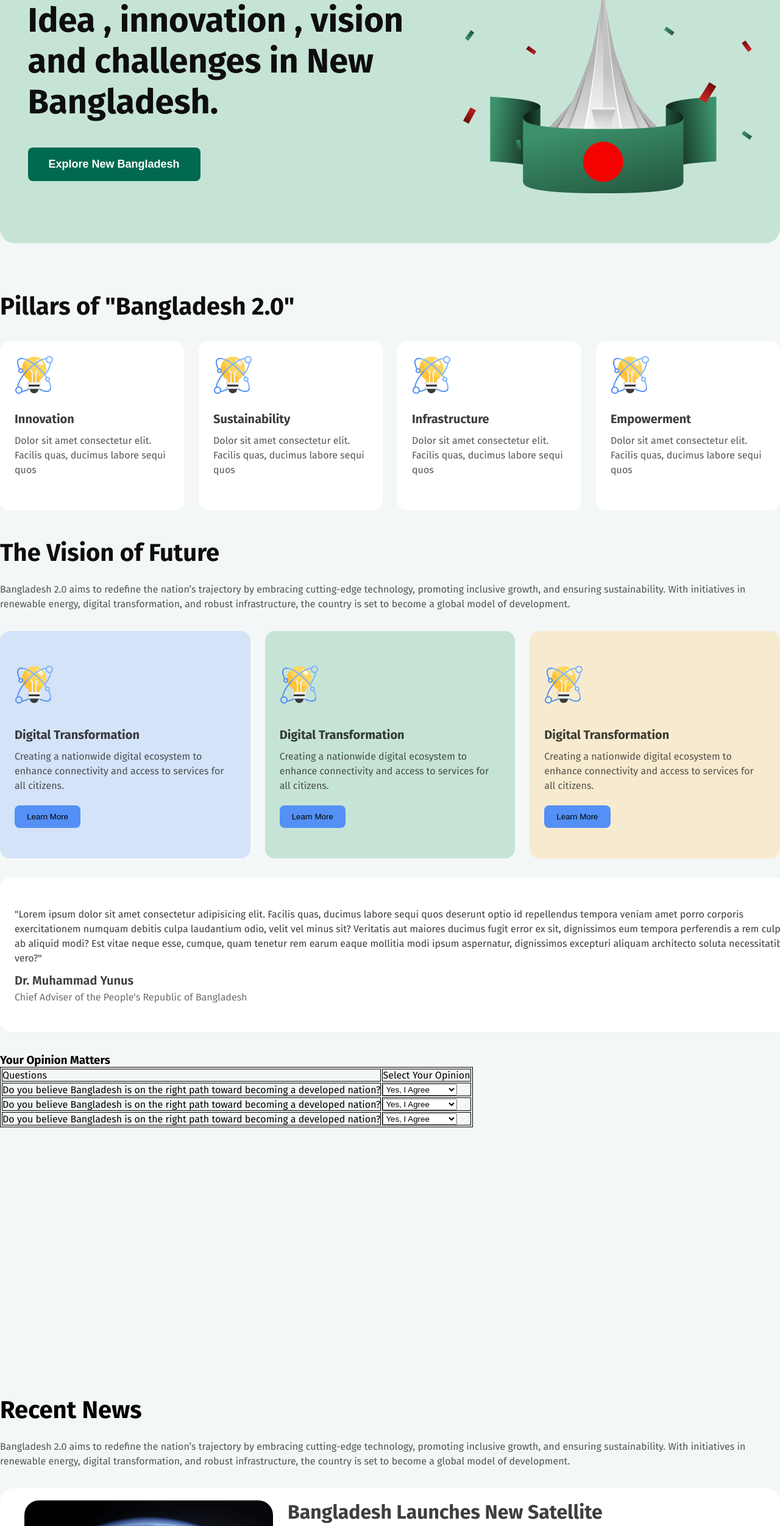
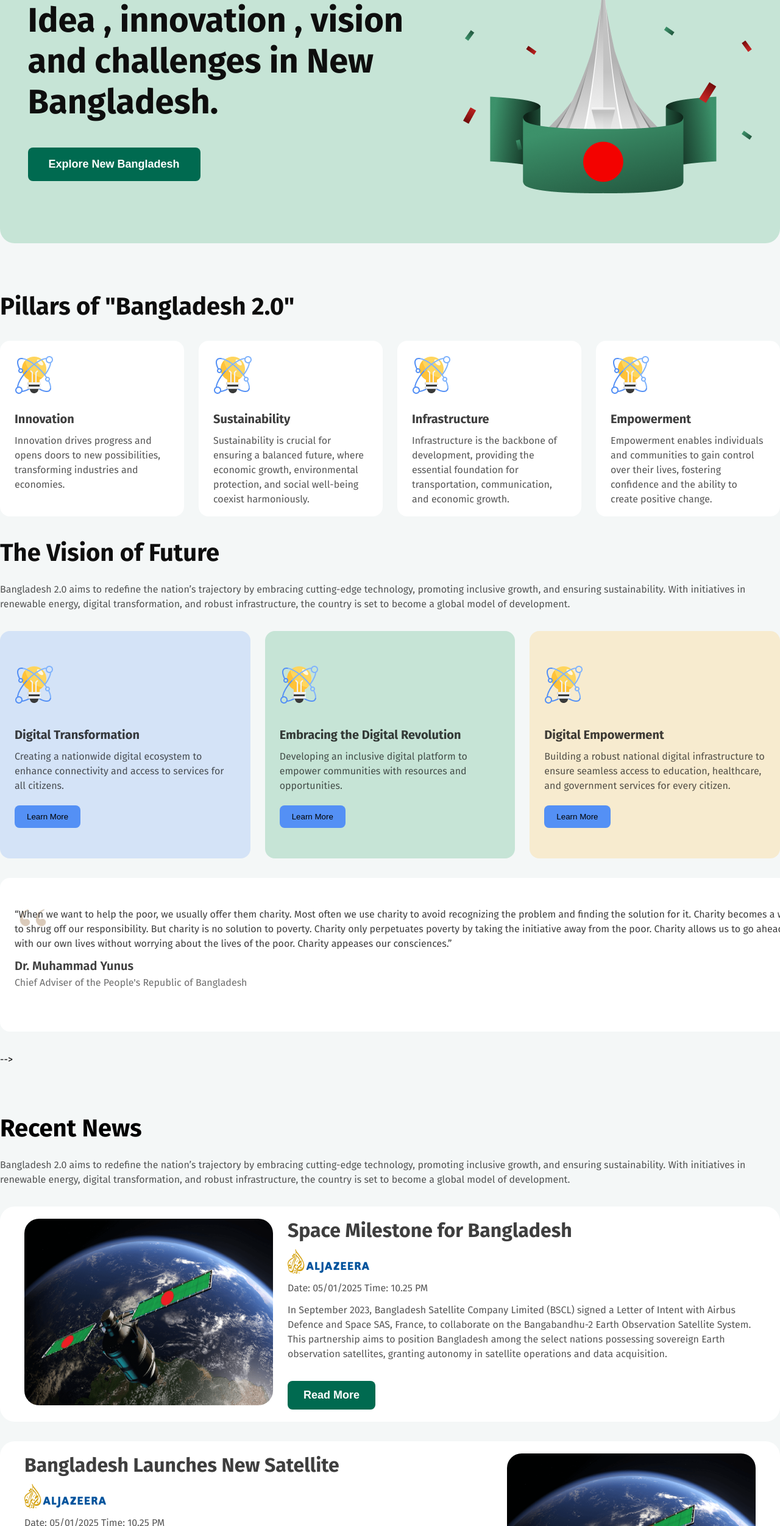
Before and after one commit to rifat-hasan121/Assignment-1, a plain HTML site: page index.html in a window 1280 px wide. Shown: the part 297-2800 px from the top of the page at 61% size. Drawn offline with Linux system fonts and the light colour scheme; a web font is replaced by a local one.

Commit message:
changes lorem text and added hover effect

```diff
--- a/index.html
+++ b/index.html
@@ -16,7 +16,7 @@
       <header>
         <nav class="navbar">
           <ul>
-            <li class="nav">Bangladesh 2.0</li>
+            <li class="nav"> <span class="span1">Bangla</span><span class="span2">desh </span><span class="span1">2</span>.<span class="span2">0</span></li>
             <li class="nav2">Sign In</li>
           </ul>
         </nav>
@@ -43,8 +43,7 @@
             <img src="assets/card-icon.png" alt="" />
             <h5 class="cards-title">Innovation</h5>
             <p class="card-desc">
-              Dolor sit amet consectetur elit. Facilis quas, ducimus labore
-              sequi quos
+              Innovation drives progress and opens doors to new possibilities, transforming industries and economies.
             </p>
           </div>
 
@@ -52,8 +51,7 @@
             <img src="assets/card-icon.png" alt="" />
             <h5 class="cards-title">Sustainability</h5>
             <p class="card-desc">
-              Dolor sit amet consectetur elit. Facilis quas, ducimus labore
-              sequi quos
+              Sustainability is crucial for ensuring a balanced future, where economic growth, environmental protection, and social well-being coexist harmoniously.
             </p>
           </div>
 
@@ -61,8 +59,7 @@
             <img src="assets/card-icon.png" alt="" />
             <h5 class="cards-title">Infrastructure</h5>
             <p class="card-desc">
-              Dolor sit amet consectetur elit. Facilis quas, ducimus labore
-              sequi quos
+             Infrastructure is the backbone of development, providing the essential foundation for transportation, communication, and economic growth.
             </p>
           </div>
 
@@ -70,8 +67,7 @@
             <img src="assets/card-icon.png" alt="" />
             <h5 class="cards-title">Empowerment</h5>
             <p class="card-desc">
-              Dolor sit amet consectetur elit. Facilis quas, ducimus labore
-              sequi quos
+             Empowerment enables individuals and communities to gain control over their lives, fostering confidence and the ability to create positive change.
             </p>
           </div>
         </div>
@@ -100,34 +96,25 @@
 
           <div class="cards2">
             <img src="assets/card-icon.png" alt="" />
-            <h3 class="cards-title">Digital Transformation</h3>
+            <h3 class="cards-title">Embracing the Digital Revolution</h3>
             <p class="card-desc">
-              Creating a nationwide digital ecosystem to enhance connectivity
-              and access to services for all citizens.
+              Developing an inclusive digital platform to empower communities with resources and opportunities.
             </p>
             <button class="btn2">Learn More</button>
           </div>
 
           <div class="cards3">
             <img src="assets/card-icon.png" alt="" />
-            <h3 class="cards-title">Digital Transformation</h3>
+            <h3 class="cards-title">Digital Empowerment</h3>
             <p class="card-desc">
-              Creating a nationwide digital ecosystem to enhance connectivity
-              and access to services for all citizens.
+              Building a robust national digital infrastructure to ensure seamless access to education, healthcare, and government services for every citizen.
             </p>
             <button class="btn2">Learn More</button>
           </div>
         </div>
         <div class="yunus">
           <p class="yunus-quites">
-            "Lorem ipsum dolor sit amet consectetur adipisicing elit. Facilis
-            quas, ducimus labore sequi quos deserunt optio id repellendus
-            tempora veniam amet porro corporis exercitationem numquam debitis
-            culpa laudantium odio, velit vel minus sit? Veritatis aut maiores
-            ducimus fugit error ex sit, dignissimos eum tempora perferendis a
-            rem culpa ab aliquid modi? Est vitae neque esse, cumque, quam
-            tenetur rem earum eaque mollitia modi ipsum aspernatur, dignissimos
-            excepturi aliquam architecto soluta necessitatibus vero?"
+           “When we want to help the poor, we usually offer them charity. Most often we use charity to avoid recognizing the problem and finding the solution for it. Charity becomes a way to shrug off our responsibility. But charity is no solution to poverty. Charity only perpetuates poverty by taking the initiative away from the poor. Charity allows us to go ahead with our own lives without worrying about the lives of the poor. Charity appeases our consciences.”
           </p>
           <h3 class="name">Dr. Muhammad Yunus</h3>
 
@@ -137,10 +124,10 @@
         </div>
       </div>
 
-      <div class="Opinion-Matters">
+      <!-- <div class="Opinion-Matters">
         <h3 class="your-opinion">Your Opinion Matters</h3>
 
-        <div class="table">
+         <div class="table">
           <table>
             <tr>
               <td>Questions</td>
@@ -184,8 +171,8 @@
               </td>
             </tr>
           </table>
-        </div>
-      </div>
+        </div> -->
+      </div> -->
 
       <div class="news">
         <h3 class="news-head">Recent News</h3>
@@ -202,17 +189,13 @@
             <img src="assets/satelite.png" alt="" />
           </div>
           <div class="news-pararap">
-            <h3 class="cont-head">Bangladesh Launches New Satellite</h3>
+            <h3 class="cont-head">Space Milestone for Bangladesh</h3>
             <h4 class="cont-img">
               <img src="assets/al-jazeera.png" alt="" />
             </h4>
             <p class="cont-date">Date: 05/01/2025 Time: 10.25 PM</p>
             <p class="cont-para">
-              Not until the creation and maintenance of decent conditions of
-              life for all people are recognized and accepted as a common
-              obligation of all people and all countries—not until then shall
-              we, with a certain degree of justification, be able to speak of
-              humankind as civilized
+              In September 2023, Bangladesh Satellite Company Limited (BSCL) signed a Letter of Intent with Airbus Defence and Space SAS, France, to collaborate on the Bangabandhu-2 Earth Observation Satellite System. This partnership aims to position Bangladesh among the select nations possessing sovereign Earth observation satellites, granting autonomy in satellite operations and data acquisition.
             </p>
             <button class="news-btn">Read More</button>
           </div>
--- a/style.css/index.css
+++ b/style.css/index.css
@@ -12,6 +12,13 @@
 /* start header */
 .navbar {
   margin: 50px 150px;
+}
+.span1{
+  color: red;
+}
+.span2{
+  color: green;
+
 }
 .navbar ul {
   display: flex;
@@ -35,8 +42,10 @@
   padding: 5px 20px;
   cursor: pointer;
 }
-.nav2:hover{
+.nav2:hover {
   transform: scale(1.1);
+  background-color: rgb(255, 0, 0);
+  color: rgb(255, 255, 255);
 }
 .bannar {
   background-color: rgba(198, 228, 214, 1);
@@ -80,8 +89,10 @@
   border-radius: 8px;
   cursor: pointer;
 }
-.btn1:hover{
+.btn1:hover {
   transform: scale(1.1);
+  background-color: red;
+  color: white;
 }
 /* end header */
 
@@ -108,7 +119,7 @@
 .cards2,
 .cards3 {
   width: 254px;
-  height: 230px;
+  height: 240px;
   padding: 24px;
   background-color: rgba(255, 255, 255, 1);
   border: none;
@@ -177,8 +188,10 @@
   margin-top: 20px;
   cursor: pointer;
 }
-.btn2:hover{
+.btn2:hover {
   transform: scale(1.1);
+  background-color: red;
+  color: white;
 }
 
 .vishon-cards > .cards3 {
@@ -222,6 +235,10 @@
   font-weight: 400;
   line-height: 24px;
   color: rgba(14, 14, 14, 0.8);
+  background: url(../assets/double\ quote.png);
+
+  background-repeat: no-repeat;
+  background-size: 60px;
 }
 .name {
   font-size: 20px;
@@ -243,11 +260,11 @@
   height: 481px;
   margin: 80px auto;
 }
-table,
+/* table,
 td {
   width: ;
   border: 1px solid black;
-}
+} */
 
 .news {
   width: 1280px;
@@ -319,8 +336,10 @@
   margin-top: 32px;
   cursor: pointer;
 }
-.news-btn:hover{
+.news-btn:hover {
   transform: scale(1.1);
+  background-color: red;
+  color: white;
 }
 
 .donate {
@@ -368,6 +387,8 @@
   transform: scale(1.1);
   transition: cubic-bezier(0.175, 0.885, 0.32, 1.275);
   background-color: rgba(198, 228, 214, 1);
+  background-color: red;
+  color: white;
 }
 .input {
   text-align: center;
@@ -405,36 +426,34 @@
   transition-duration: 1s;
   transition-property: calc(1.1);
   transition: cubic-bezier(0.075, 0.82, 0.165, 1);
+  background-color: red;
+  color: white;
 }
-.new-letter{
+.new-letter {
   width: 1280px;
   height: 395px;
   background-color: rgba(198, 228, 214, 1);
   margin: 80px auto;
   border-radius: 24px;
   text-align: center;
-
 }
 
 .newletter {
   display: flex;
 }
-.newletter-cont{
+.newletter-cont {
   margin: 0px auto;
   width: 622px;
   height: 112px;
-
-
-
 }
-.newletter-head{
+.newletter-head {
   margin-top: 80px;
   font-size: 40px;
   line-height: 48px;
   font-weight: 700;
   color: rgba(14, 14, 14, 1);
 }
-.newletter-para{
+.newletter-para {
   font-size: 16px;
   line-height: 24px;
   font-weight: 400;
@@ -442,7 +461,7 @@
   color: rgba(14, 14, 14, 0.7);
 }
 
-.input-mail{
+.input-mail {
   margin-top: 100px;
   font-size: 16px;
   line-height: 21px;
@@ -452,7 +471,7 @@
   border: none;
   border-radius: 8px 0 0 8px;
 }
-.sub2{
+.sub2 {
   font-size: 18px;
   font-weight: 600;
   line-height: 21px;
@@ -463,11 +482,13 @@
   color: #fff;
   background-color: rgba(0, 106, 80, 1);
 }
-.sub2:hover{
+.sub2:hover {
   transform: scale(1.1);
+  background-color: red;
+  color: white;
 }
 
-.para2{
+.para2 {
   font-size: 16px;
   line-height: 21px;
   font-weight: 400;
@@ -477,29 +498,32 @@
   color: rgba(14, 14, 14, 0.7);
 }
 
-footer{
+footer {
   width: 100%;
   height: 266px;
   background-color: rgba(255, 255, 255, 1);
   text-align: center;
 }
-.footer-contant{
+.footer-contant {
   display: flex;
   margin-top: 80px;
   justify-content: center;
   align-items: center;
 }
-.footer-head{
+.footer-head {
   font-size: 32px;
   line-height: 38px;
   font-weight: 700;
   margin-top: 50px;
   margin-bottom: 32px;
   color: rgba(14, 14, 14, 1);
-
+  cursor: pointer;
 }
-hr{
-  background-color:rgba(14, 14, 14, 0.1);
+.footer-head:hover{
+  color: red;
+}
+hr {
+  background-color: rgba(14, 14, 14, 0.1);
   /* margin-bottom: 32px; */
   width: 1122px;
   height: 2px;
@@ -509,10 +533,10 @@
   text-align: center;
   align-items: center;
 }
-footer img{
+footer img {
   margin: 20px;
   cursor: pointer;
 }
-footer img:hover{
+footer img:hover {
   transform: scale(1.1);
 }
```
Also changed, not shown: assets/double quote.png (added).
